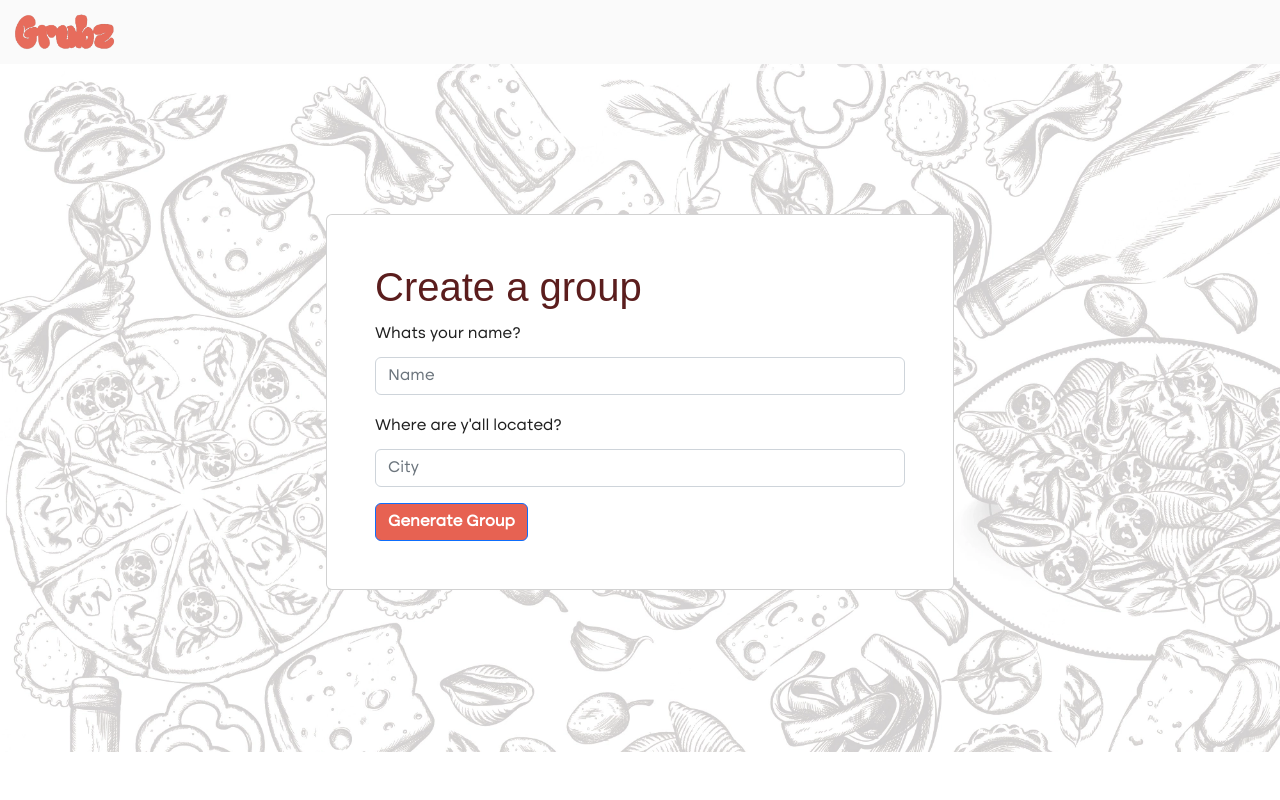
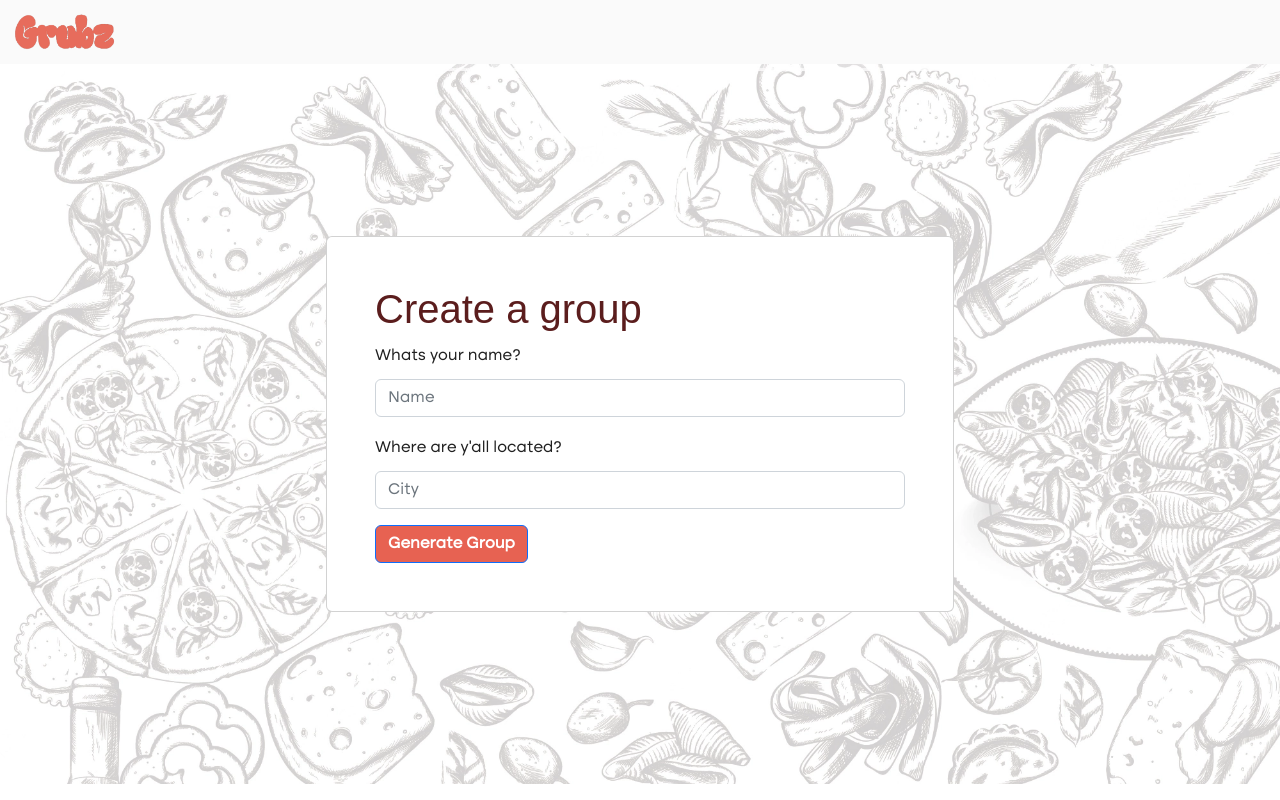
Before and after one commit to wearegrubz/We-Are-Grubz, a React app in the folder frontend/: page /create in a window 1280 px wide. Built offline with nearby package versions, Linux system fonts and the light colour scheme; a web font is replaced by a local one.

Commit message:
fixing positioning

```diff
--- a/frontend/src/App.js
+++ b/frontend/src/App.js
@@ -9,6 +9,7 @@ import Navbar from "./components/Navbar";
 import SelectTaste from "./pages/SelectTaste";
 import CreateGroup from "./pages/CreateGroup";
 import Group from "./pages/Group";
+import GroupID from "./pages/GroupID";
 
 
 function App() {
@@ -20,6 +21,7 @@ function App() {
                   <Route path="/taste" element={<SelectTaste />}/>
                   <Route path="/create" element={<CreateGroup />}/>
                   <Route path="/group" element={<Group />}/>
+                  <Route path="/groupid" element={<GroupID />}/>
               </Routes>
           </Router>
 
--- a/frontend/src/pages/CreateGroup.js
+++ b/frontend/src/pages/CreateGroup.js
@@ -58,14 +58,15 @@ function CreateGroup() {
     }
 
     return (
-        <Form>
         <div className="container-fluid" style={{
-                 height: "86vh",
+            height: "90vh",
             backgroundImage: 'url("/assets/images/food_line_art_final.webp")',
             backgroundSize: "cover",
-                paddingTop: 150
+
         }}>
-
+            <div className="row h-100">
+                <div className="col-sm-12 my-auto ">
+                    <Form>
                         <div className="col-sm-12 card justify-content-center mx-auto w-50"  >
                             <div class="mx-5 my-5">
                                 <h1> Create a group </h1>
@@ -113,9 +114,12 @@ function CreateGroup() {
                                 }
                             </div>
                         </div>
+
+                    </Form>
                 </div>
-        </Form>
+            </div>
 
+    </div>
     );
 }
 
--- a/frontend/src/pages/GroupID.js
+++ b/frontend/src/pages/GroupID.js
@@ -18,7 +18,7 @@ function GroupID () {
 
 return (
     <div className="container-fluid" style={{
-        height: "86vh",
+        height: "90vh",
         backgroundImage: 'url("/assets/images/food_line_art_final.webp")',
         backgroundSize: "cover"
     }}>
@@ -26,9 +26,9 @@ return (
             <div className="col-sm-12 my-auto ">
                 <div className="card bg-light justify-content-center px-5 py-5 w-50 text-center" style={{margin: "auto"}}>
                     <h1 style={{color: "#A03A3A"}}>Get Ready to Grub!<br></br></h1>
-                    <h3 style={{color: "#EB1D1D"}}>Here's your Group ID:</h3>
+                    <h3>Here's your Group ID:</h3>
                     <div className="card bg-light justify-content-center px-3 py-5" >
-                        <h1>{groupId}</h1>
+                        <h2>{groupId}</h2>
                     </div>
                     <h3 className="align-content-center">
                         Share this with your friends to<br></br>
--- a/frontend/src/pages/Home.js
+++ b/frontend/src/pages/Home.js
@@ -29,7 +29,7 @@ function Home() {
     return (
 
         <>
-            <div class="container-fluid" style={{height: "91vh", backgroundImage: 'url("/assets/images/home_background.jpg")', backgroundSize: "cover"}} >
+            <div class="container-fluid" style={{height: "90vh", backgroundImage: 'url("/assets/images/home_background.jpg")', backgroundSize: "cover"}} >
                 <div className="row h-100">
                     <div className="col-sm-12 my-auto ">
                         <div className="card bg-light justify-content-center px-5 py-2 w-50" style={{margin: "auto"}}>
--- a/frontend/src/pages/SelectTaste.js
+++ b/frontend/src/pages/SelectTaste.js
@@ -55,7 +55,7 @@ function SelectTaste() {
 
     return (
         <>
-            <div className="container-fluid" style={{height: "91vh", backgroundImage: 'url("/assets/images/home_background.jpg")', backgroundSize: "cover"}}>
+            <div className="container-fluid" style={{height: "90vh", backgroundImage: 'url("/assets/images/home_background.jpg")', backgroundSize: "cover"}}>
                 <div className="row h-100">
                     <div className="col-sm-12 my-auto">
                         <div className="card bg-light justify-content-center px-5 py-2 w-50" style={{margin: "auto"}}>
```
Lines whose indentation alone changed are shown as unchanged.
